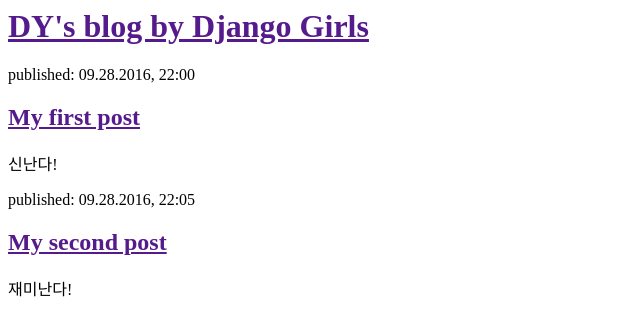
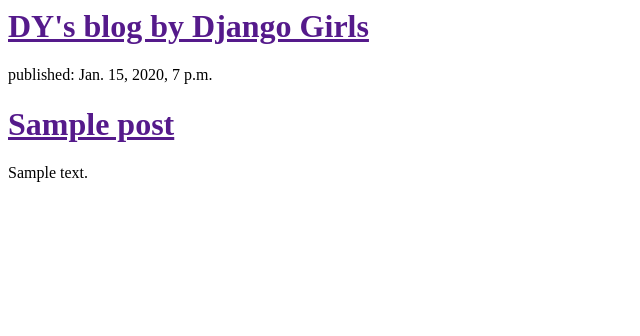
Before and after one commit to DayoungPark/my-first-blog, a Django app: template blog/templates/blog/post_list.html in a window 1280 px wide. Shown: the top 336 px of the page, without its empty margins (0-640 px from the left). Run offline with Django 3.2, Linux system fonts and the light colour scheme; the template is opened without the code that fills it: values that come from a table or form of the project are taken from there, others are empty; tables that the repository leaves empty hold one stand-in row (values such as "Sample post").

Commit message:
Modified templates to display post from database.

```diff
--- a/blog/templates/blog/post_list.html
+++ b/blog/templates/blog/post_list.html
@@ -6,18 +6,13 @@
 		<div>
 			<h1><a href="">DY's blog by Django Girls</a></h1>
 		</div>
+		{% for post in posts %}
+			<div>
+				<p>published: {{ post.published_date }}</p>
+            	<h1><a href="">{{ post.title }}</a></h1>
+            	<p>{{ post.text|linebreaksbr }} </p>
+        	</div>
 
-		<div>
-			<p>published: 09.28.2016, 22:00</p>
-			<h2><a href="">My first post</a></h2>
-			<p>신난다!</p>
-		</div>
-
-		<div>
-			<p>published: 09.28.2016, 22:05</p>
-			<h2><a href="">My second post</a></h2>
-			<p>재미난다!</p>
-		</div>
-
+        {% endfor %}
 	</body>
 </html>
--- a/blog/views.py
+++ b/blog/views.py
@@ -1,4 +1,7 @@
 from django.shortcuts import render
+from django.utils import timezone
+from .models import Post
 
 def post_list(request):
-	return render(request, 'blog/post_list.html', {})
+	posts = Post.objects.filter(published_date__lte=timezone.now()).order_by('published_date')
+	return render(request, 'blog/post_list.html', {'posts': posts})
```
Also changed, not shown: blog/models.py (+5 -5 lines).
